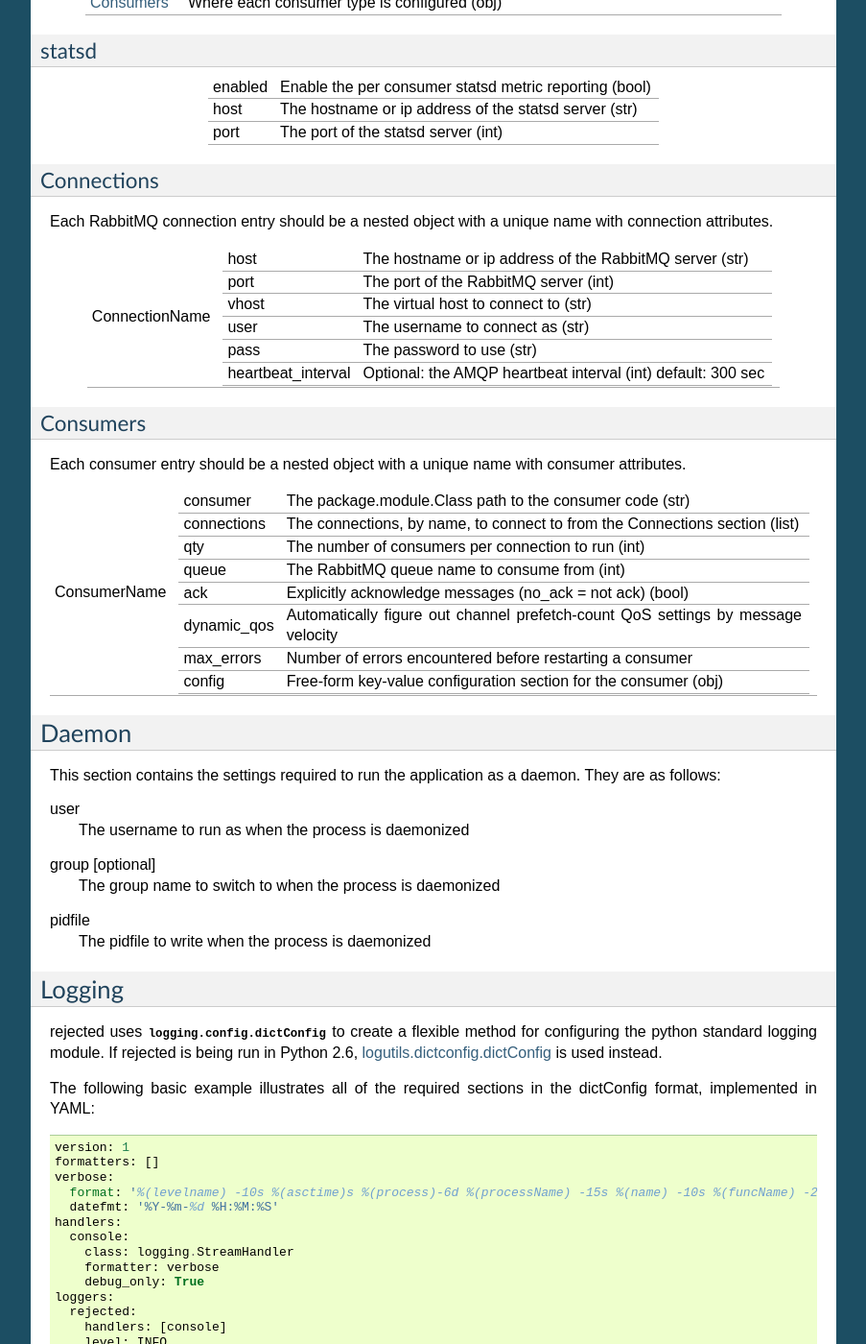
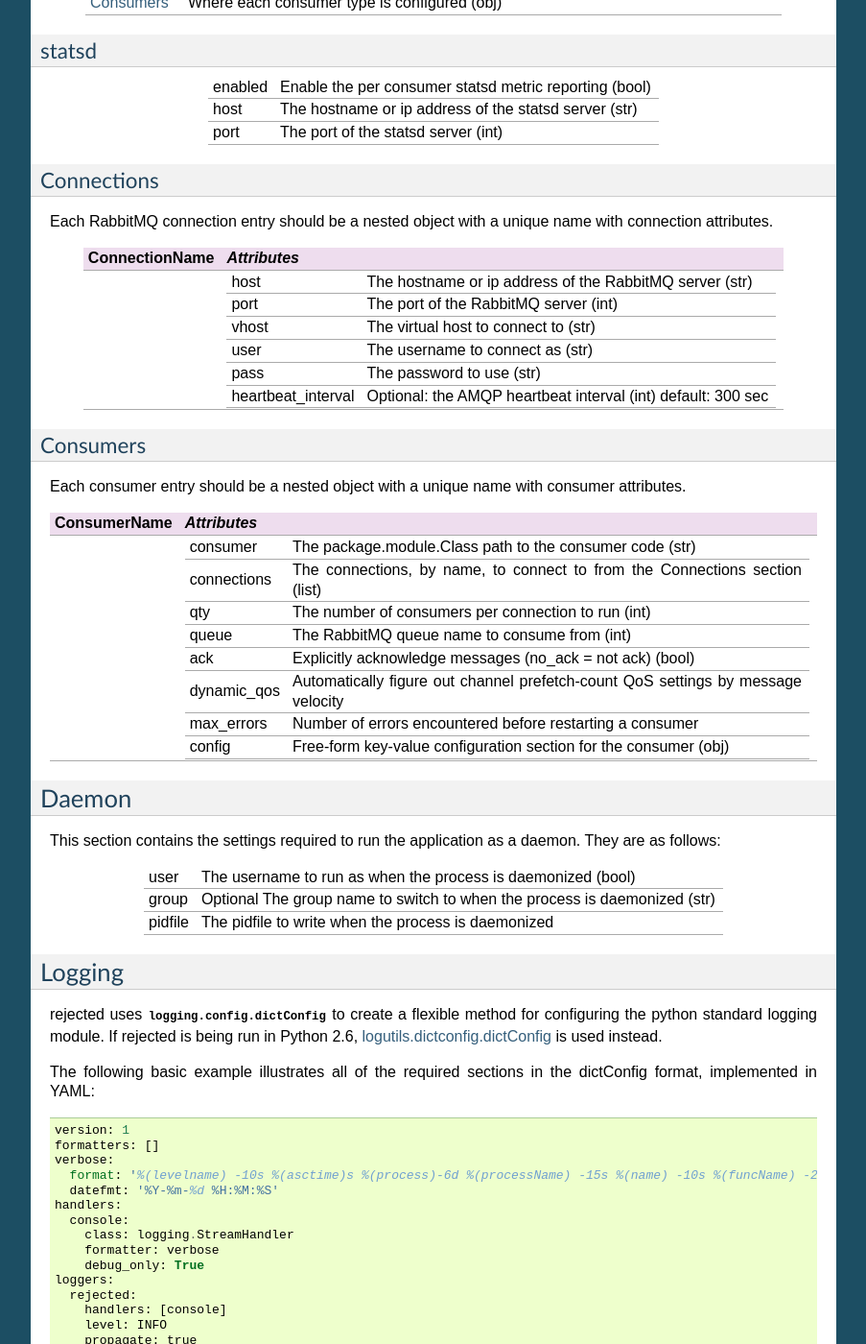
Before and after one commit to gmr/rejected, a Sphinx documentation site: the page built from docs/configuration.rst, in a window 1280 px wide and 1400 px high, scrolled down 462 px. Shown: the whole window at 96% size, without its empty margins (198-1101 px from the left). Built offline with Sphinx 7.4.7, drawn with Linux system fonts in a browser that asks for light colours.

Commit message:
Table updates

```diff
--- a/docs/configuration.rst
+++ b/docs/configuration.rst
@@ -44,7 +44,9 @@
 Each RabbitMQ connection entry should be a nested object with a unique name with connection attributes.
 
 +----------------+---------------------------------------------------------------------------------------+
-| ConnectionName | +---------------------+--------------------------------------------------------------+|
+| ConnectionName | *Attributes*                                                                          |
++================+=======================================================================================+
+|                | +---------------------+--------------------------------------------------------------+|
 |                | | host                | The hostname or ip address of the RabbitMQ server (str)      ||
 |                | +---------------------+--------------------------------------------------------------+|
 |                | | port                | The port of the RabbitMQ server (int)                        ||
@@ -64,7 +66,9 @@
 Each consumer entry should be a nested object with a unique name with consumer attributes.
 
 +----------------+---------------------------------------------------------------------------------------------------+
-| ConsumerName   | +-------------+----------------------------------------------------------------------------------+|
+| ConsumerName   | *Attributes*                                                                                      |
++================+===================================================================================================+
+|                | +-------------+----------------------------------------------------------------------------------+|
 |                | | consumer    | The package.module.Class path to the consumer code (str)                         ||
 |                | +-------------+----------------------------------------------------------------------------------+|
 |                | | connections | The connections, by name, to connect to from the Connections section (list)      ||
@@ -89,12 +93,14 @@
 ------
 This section contains the settings required to run the application as a daemon. They are as follows:
 
-user
-    The username to run as when the process is daemonized
-group [optional]
-    The group name to switch to when the process is daemonized
-pidfile
-    The pidfile to write when the process is daemonized
++---------+---------------------------------------------------------------------------+
+| user    | The username to run as when the process is daemonized (bool)              |
++---------+---------------------------------------------------------------------------+
+| group   | Optional The group name to switch to when the process is daemonized (str) |
++---------+---------------------------------------------------------------------------+
+| pidfile | The pidfile to write when the process is daemonized                       |
++---------+---------------------------------------------------------------------------+
+
 
 .. _logging:
 
```
